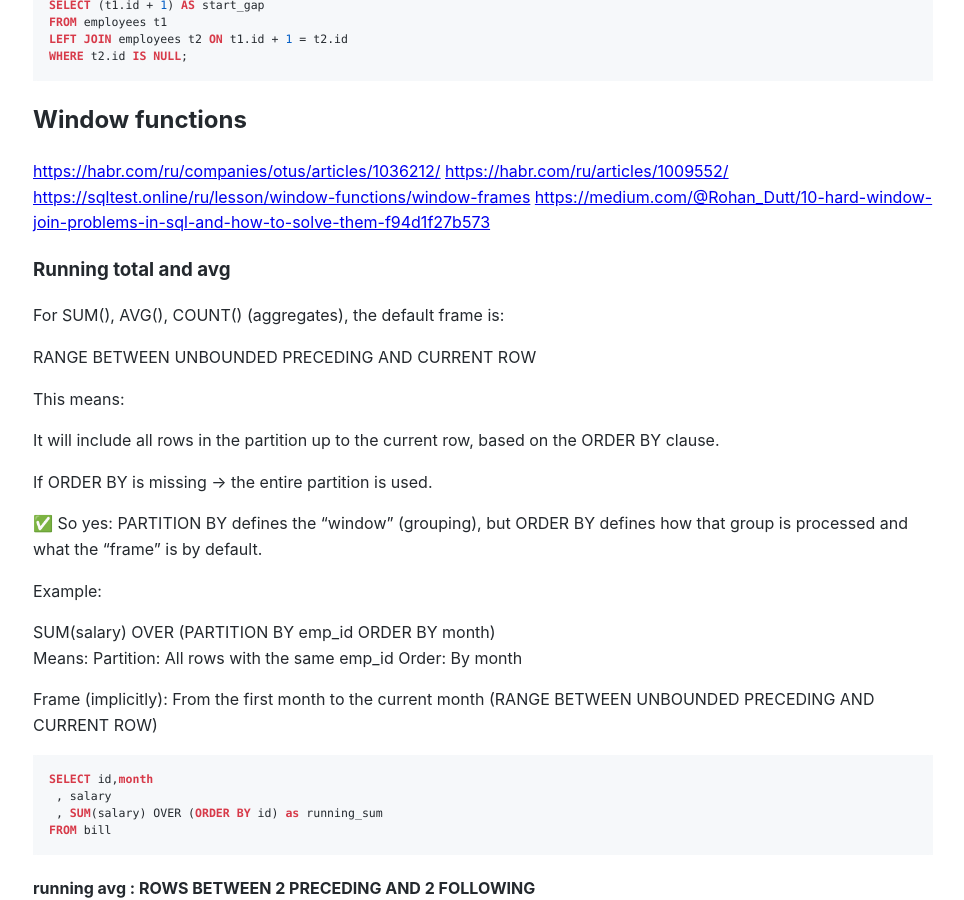
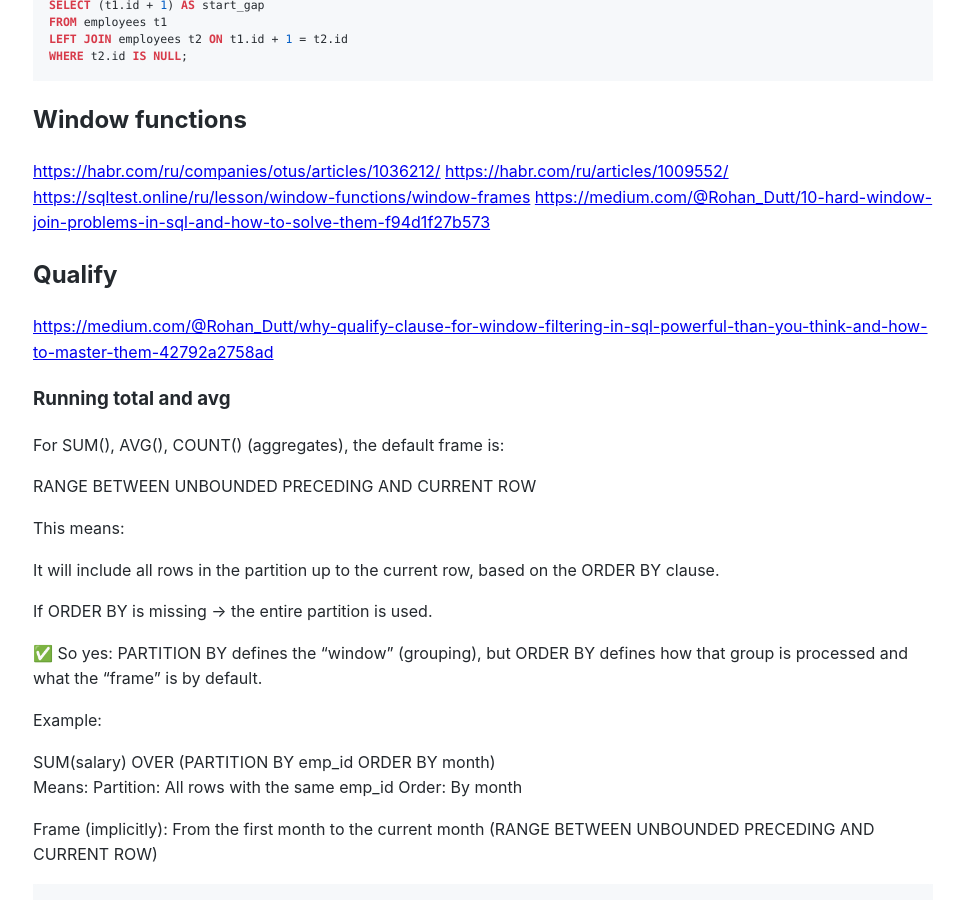
Before and after one commit to Michael-Lubinsky/michael-lubinsky.github.com, a Jekyll site: the page built from pg/sql.md, in a window 1280 px wide and 900 px high, scrolled down 9914 px. Shown: the whole window, without its empty margins (157-1121 px from the left). Built offline with Jekyll 4.4.1, drawn with Linux system fonts in a browser that asks for light colours; our own code applies the rules of GitHub Pages for plain Markdown files.

Commit message:
Update sql.md

```diff
--- a/pg/sql.md
+++ b/pg/sql.md
@@ -484,6 +484,11 @@ WHERE t2.id IS NULL;
 <https://habr.com/ru/articles/1009552/>
 <https://sqltest.online/ru/lesson/window-functions/window-frames>
 <https://medium.com/@Rohan_Dutt/10-hard-window-join-problems-in-sql-and-how-to-solve-them-f94d1f27b573>
+
+
+## Qualify
+
+<https://medium.com/@Rohan_Dutt/why-qualify-clause-for-window-filtering-in-sql-powerful-than-you-think-and-how-to-master-them-42792a2758ad>
 
 ### Running total and avg
 
```
